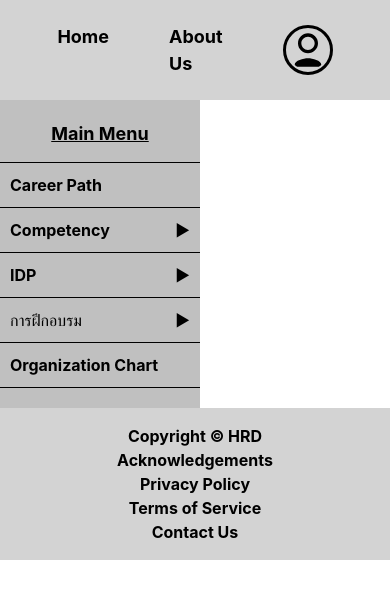
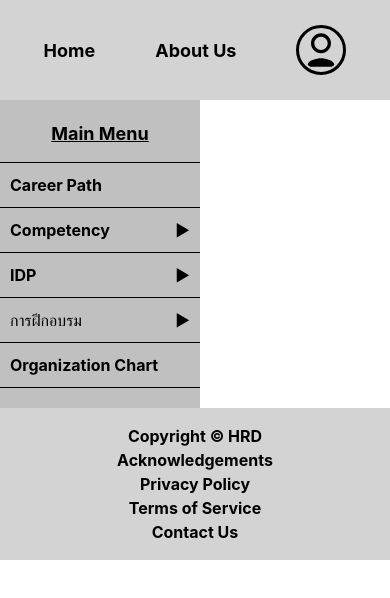
Before and after one commit to ArmSiwatK/BPIT-Front-End-Software-Development-Test, a React (Vite) app: page / in a window 390 px wide. Shown: the top 598 px of the page. Built offline with nearby package versions, Linux system fonts and the light colour scheme.

Commit message:
style: Responsive fix (Padding)

```diff
--- a/src/components/NavigationBar/NavigationBar.scss
+++ b/src/components/NavigationBar/NavigationBar.scss
@@ -10,6 +10,7 @@
 
   @media screen and (max-width: 768px) {
     justify-content: center;
+    padding: 0;
   }
 
   .company-name {
@@ -53,6 +54,16 @@
       display: flex;
       align-items: center;
       gap: 10px;
+      transform: scale(1);
+      transition: transform 0.2s;
+
+      &:hover {
+        transform: scale(1.1);
+      }
+
+      &:active {
+        transform: scale(0.9);
+      }
 
       .profile-picture {
         width: 40px;
```
